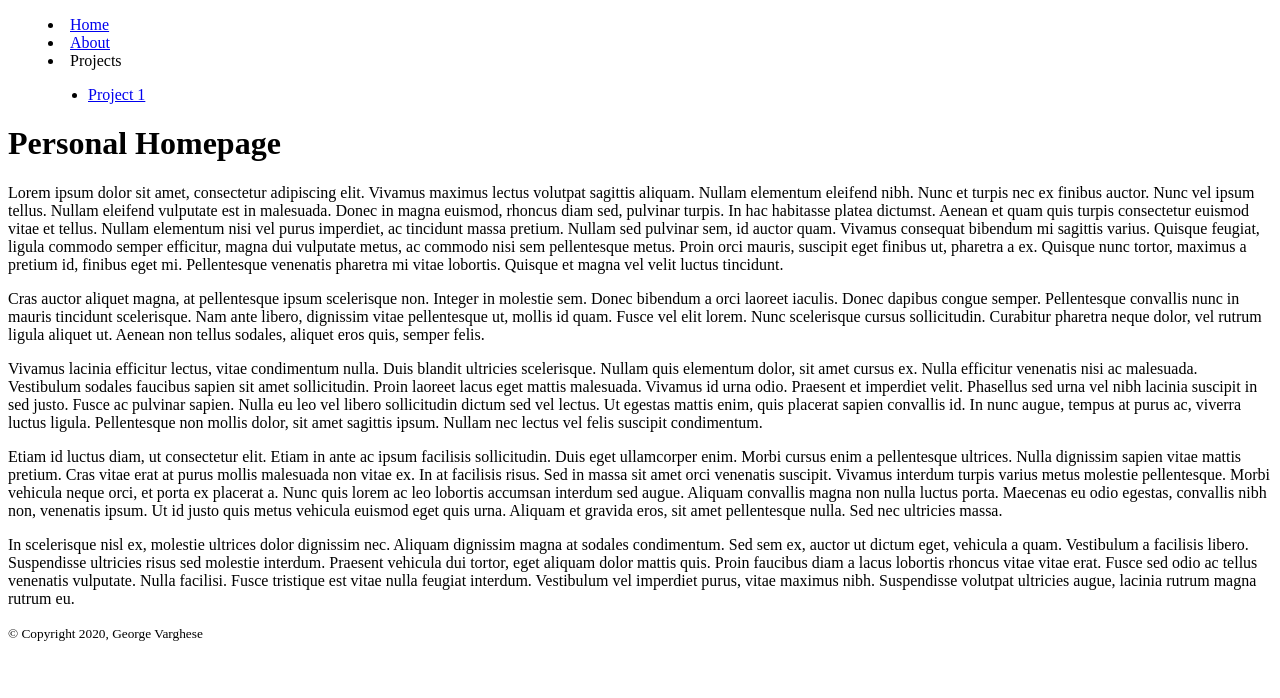
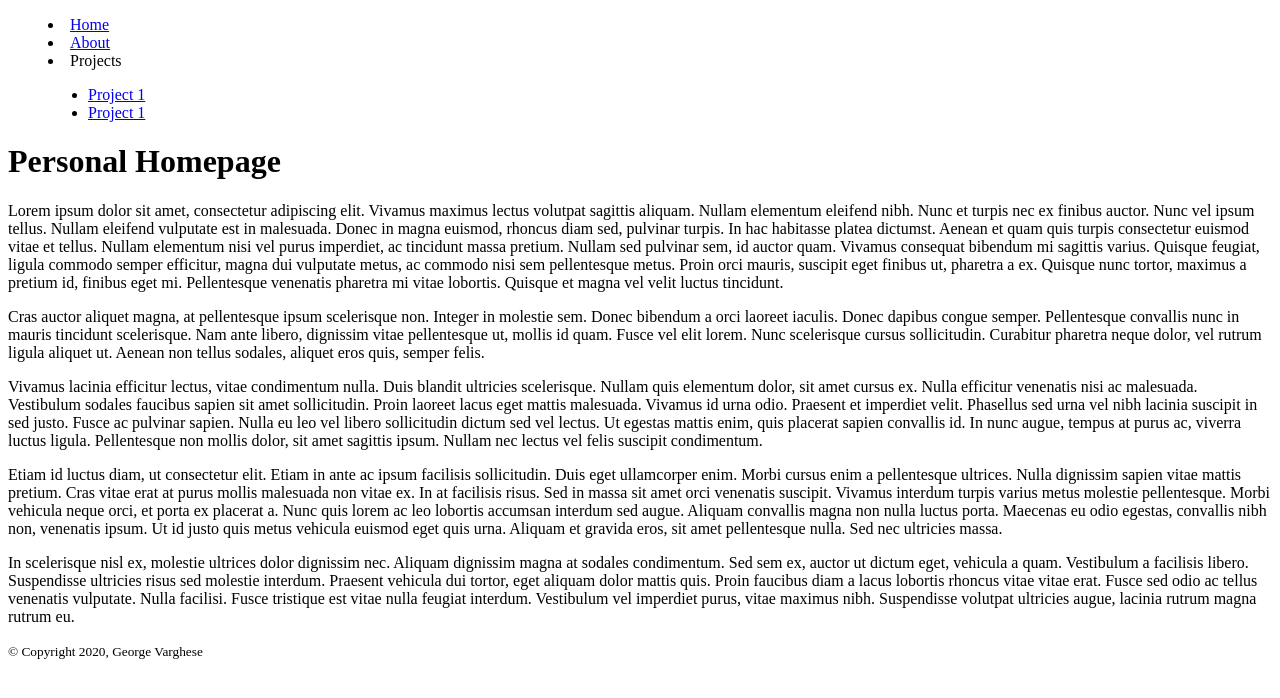
Before and after one commit to georgevarghese48/is117hw2, a plain HTML site: page index.html in a window 1280 px wide. Drawn offline with Linux system fonts and the light colour scheme.

Commit message:
Added links to project 2 in the index and about files.

```diff
--- a/index.html
+++ b/index.html
@@ -14,6 +14,7 @@
                         <li>Projects
                             <ul>
                                 <li><a href="projects/project1.html">Project 1</a></li>
+                                <li><a href="projects/project2.html">Project 1</a></li>
                             </ul>
                         </li>
                     </menu>
```
Also changed, not shown: about.html (+1 -0 lines).
